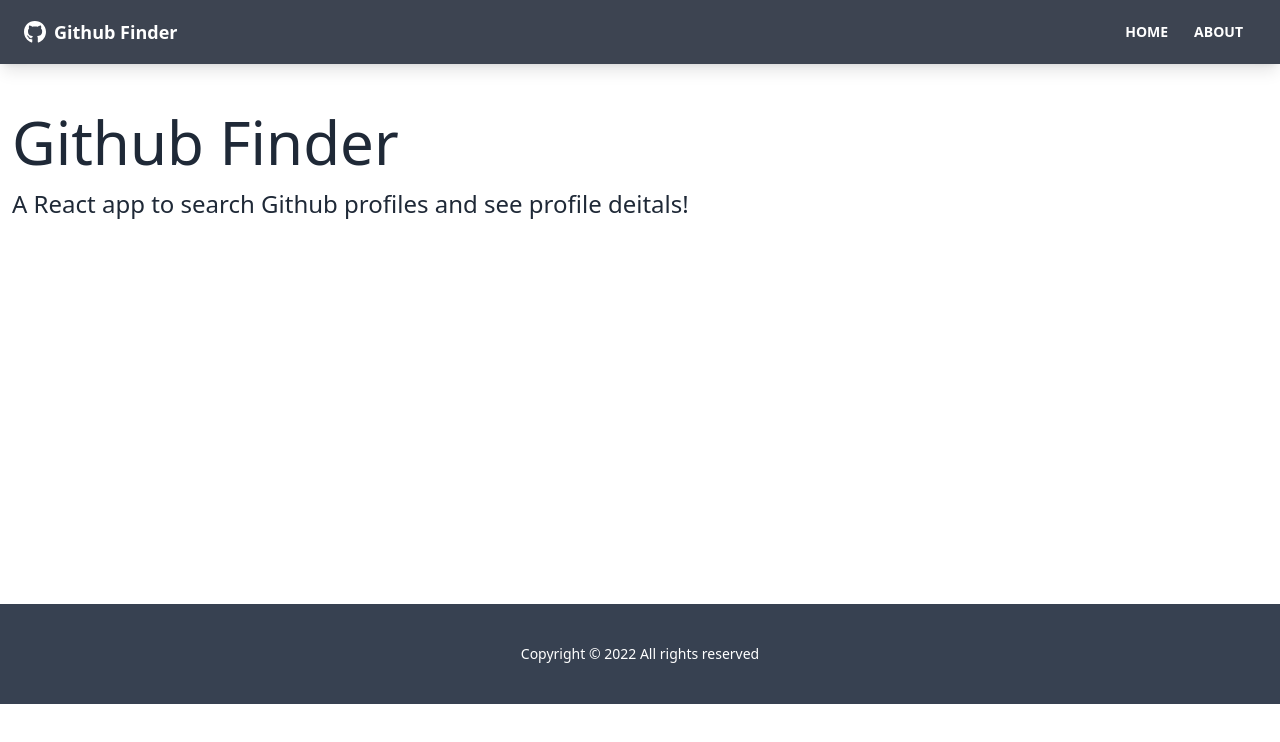
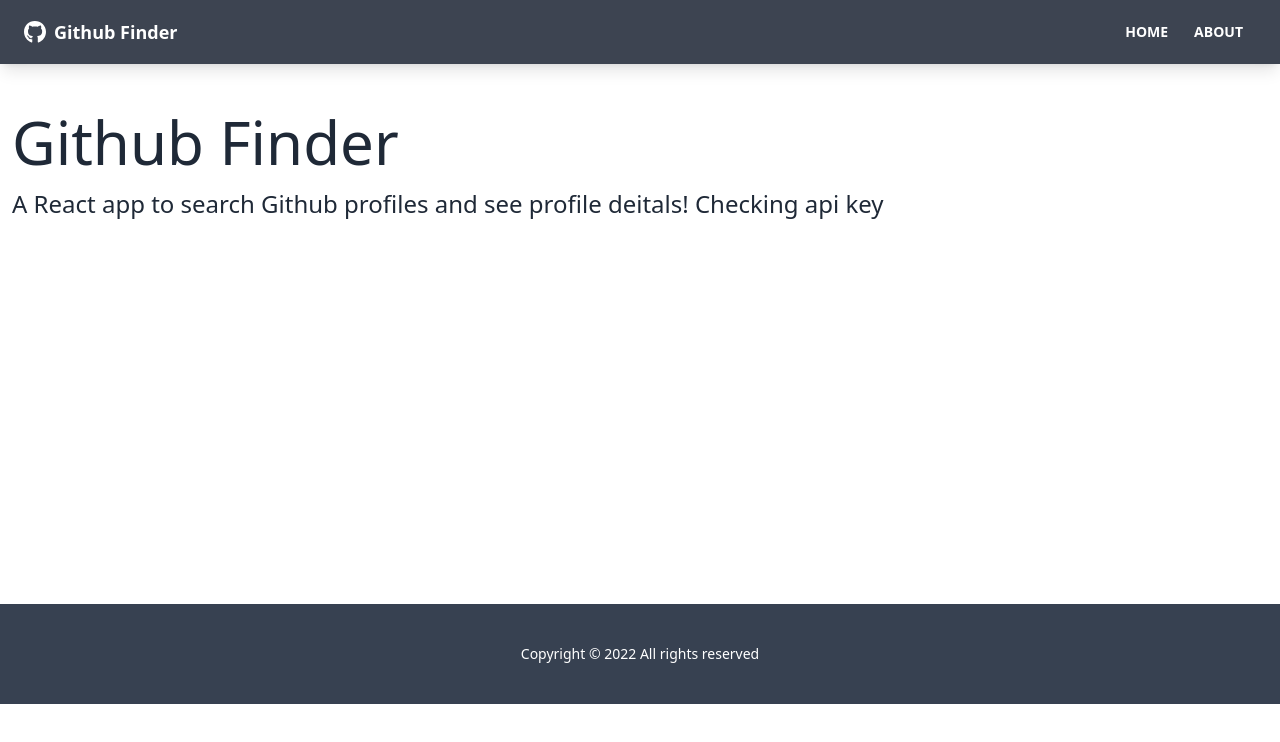
Before and after one commit to nightzillla/github-finder, a React (Create React App) app: page /about in a window 1280 px wide. Shown: the top 742 px of the page. Built offline with nearby package versions, Linux system fonts and the light colour scheme; no server answers.

Commit message:
Update About.jsx

```diff
--- a/src/pages/About.jsx
+++ b/src/pages/About.jsx
@@ -5,7 +5,7 @@
     <div>
         <h1 className='text-6xl mb-4'>Github Finder</h1>
         <p className='mb-4 text-2xl font-light'>
-            A React app to search Github profiles and see profile deitals!
+            A React app to search Github profiles and see profile deitals! Checking api key
         </p>
     </div>
   )
```
